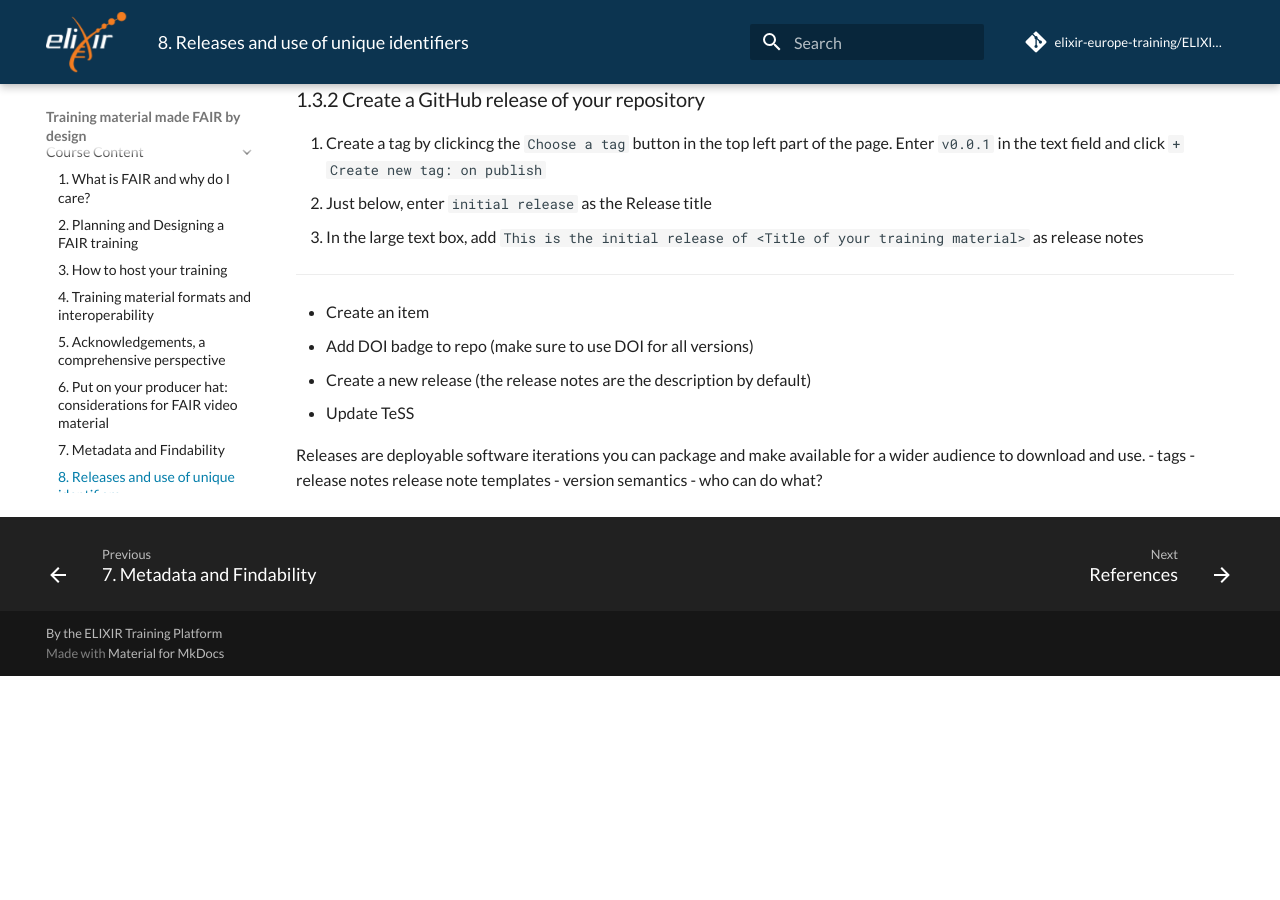
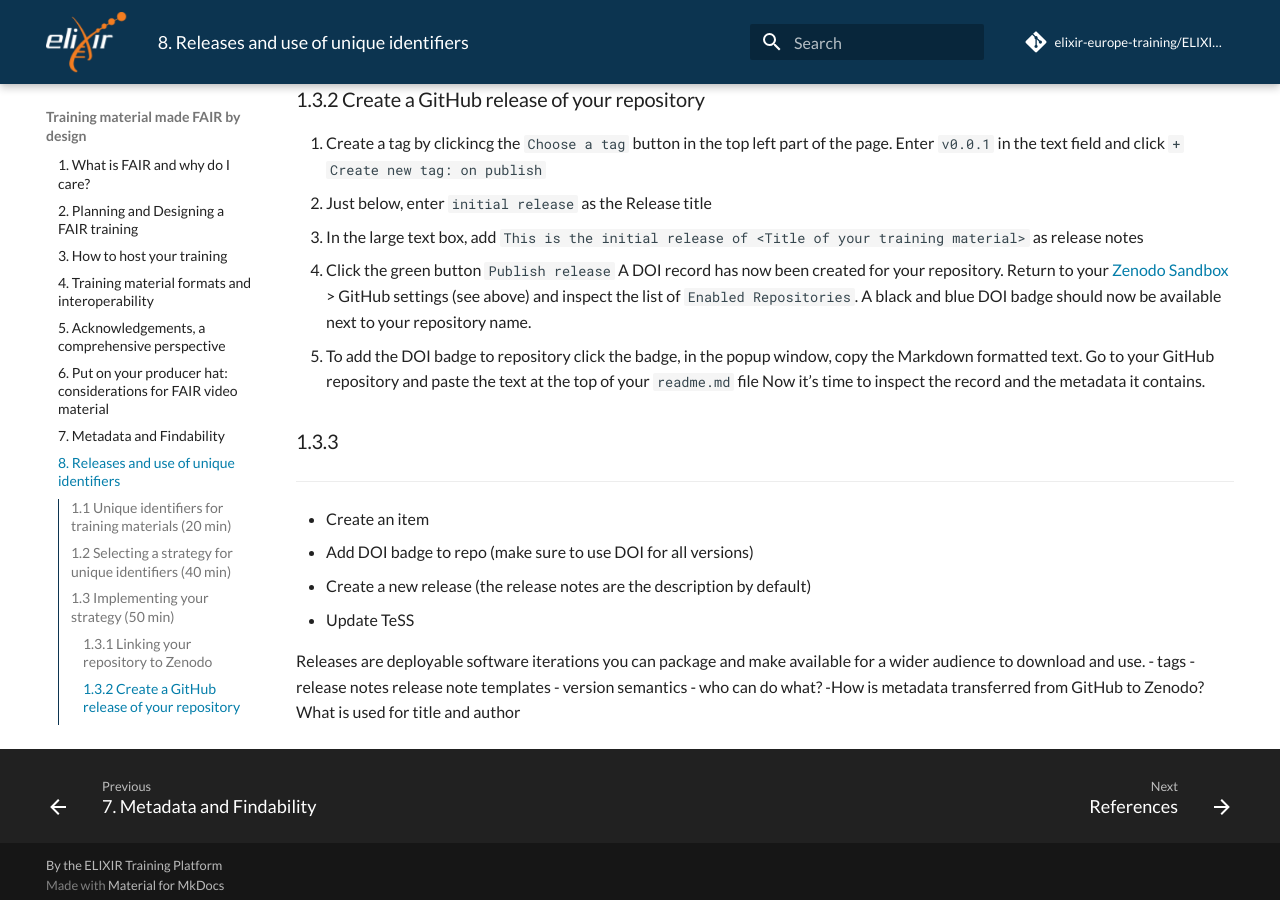
Before and after one commit to elixir-europe-training/ELIXIR-TrP-FAIR-Material-By-Design, an MkDocs documentation site: the page built from docs/chapters/chapter_08.md, in a window 1280 px wide and 900 px high, scrolled down 2258 px. Built offline with MkDocs 1.6.1 and Material for MkDocs 9.7.7, drawn with Linux system fonts in a browser that asks for light colours; comment, search, counter and statistics services are not loaded; before the commit the page ends 2934 px from its top, so only the background shows below that.

Commit message:
add more content ch_08

```diff
--- a/docs/chapters/chapter_08.md
+++ b/docs/chapters/chapter_08.md
@@ -157,7 +157,12 @@
 1. Create a tag by clickincg the `Choose a tag` button in the top left part of the page. Enter `v0.0.1` in the text field and click `+ Create new tag: on publish`
 2. Just below, enter `initial release` as the Release title
 3. In the large text box, add `This is the initial release of <Title of your training material>` as release notes
+4. Click the green button `Publish release`
+A DOI record has now been created for your repository. Return to your [Zenodo Sandbox](https://sandbox.zenodo.org/) > GitHub settings (see above) and inspect the list of `Enabled Repositories`. A black and blue DOI badge should now be available next to your repository name.
+5. To add the DOI badge to repository click the badge, in the popup window, copy the Markdown formatted text. Go to your GitHub repository and paste the text at the top of your `readme.md` file
+Now it's time to inspect the record and the metadata it contains.
 
+### 1.3.3
 
 ---
 - Create an item
@@ -172,3 +177,4 @@
     release note templates
 - version semantics
 - who can do what?
+-How is metadata transferred from GitHub to Zenodo? What is used for title and author
```
